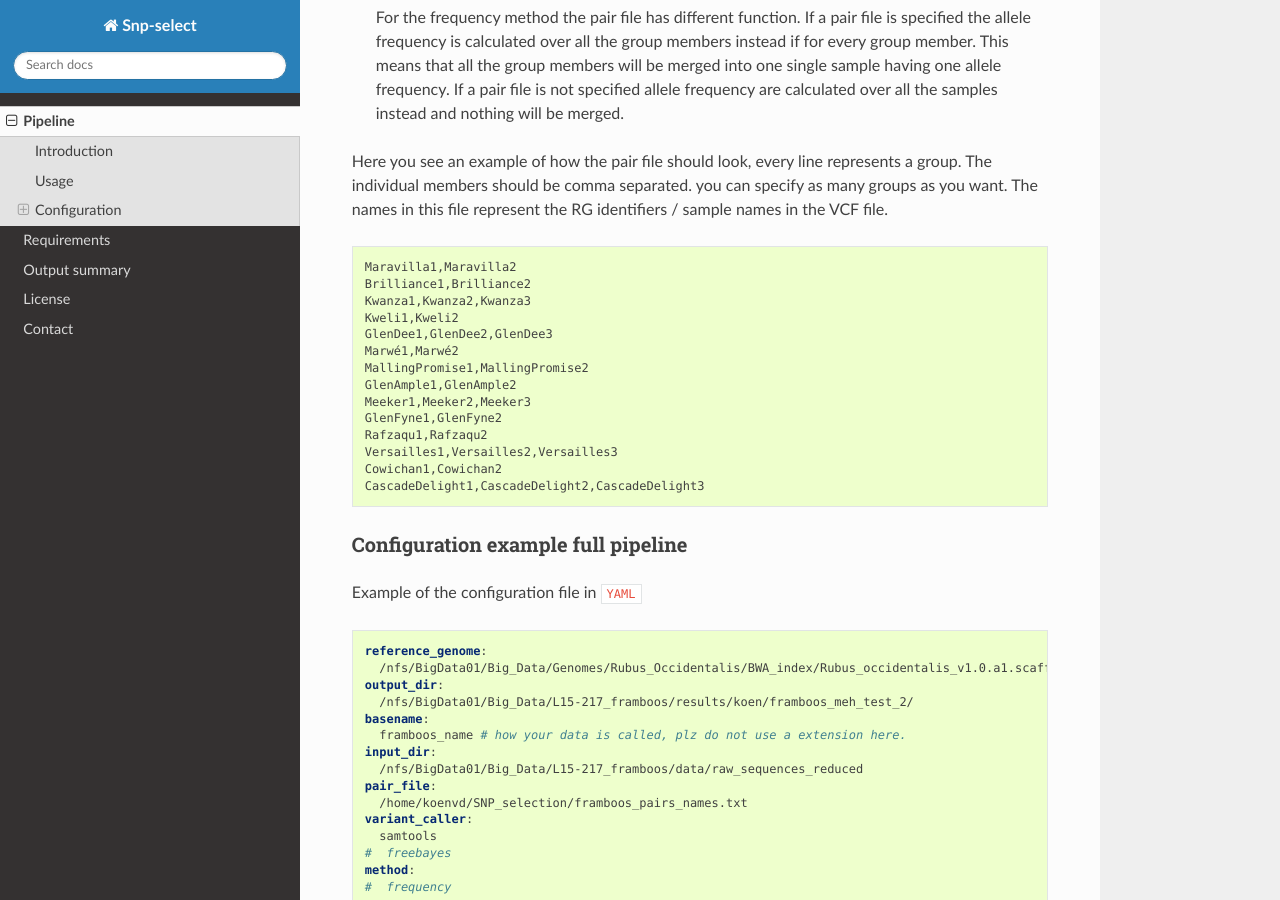
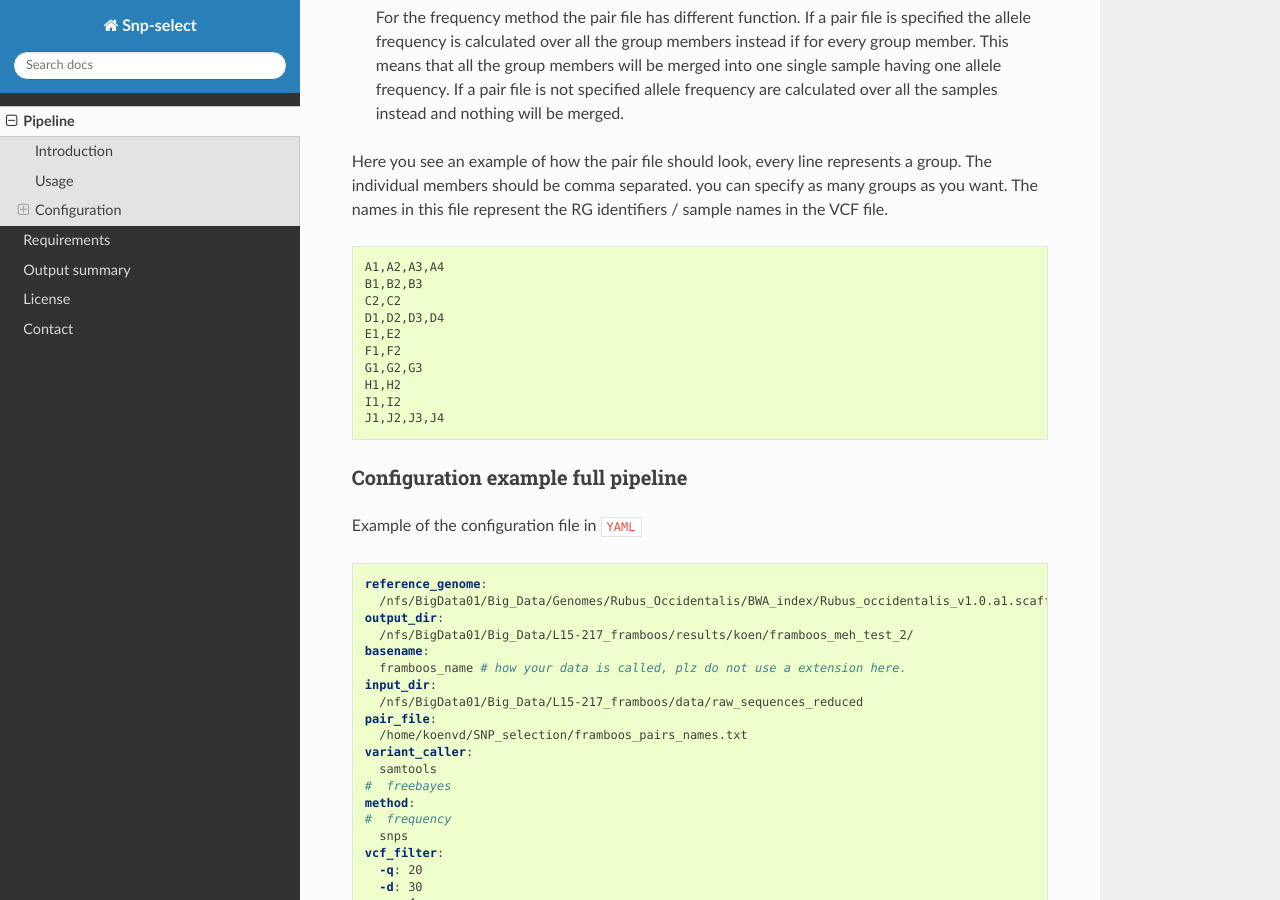
Before and after one commit to vdkoen/SNP-select, a Sphinx documentation site: the page built from docs/source/Pipeline.rst, in a window 1280 px wide and 900 px high, scrolled down 4607 px. Built offline with Sphinx 7.4.7 and the Read the Docs theme 2.0.0, drawn with Linux system fonts in a browser that asks for light colours.

Commit message:
changed variatie names in codes

```diff
--- a/docs/source/contents/pair_example.txt
+++ b/docs/source/contents/pair_example.txt
@@ -1,14 +1,10 @@
-Maravilla1,Maravilla2
-Brilliance1,Brilliance2
-Kwanza1,Kwanza2,Kwanza3
-Kweli1,Kweli2
-GlenDee1,GlenDee2,GlenDee3
-Marwé1,Marwé2
-MallingPromise1,MallingPromise2
-GlenAmple1,GlenAmple2
-Meeker1,Meeker2,Meeker3
-GlenFyne1,GlenFyne2
-Rafzaqu1,Rafzaqu2
-Versailles1,Versailles2,Versailles3
-Cowichan1,Cowichan2
-CascadeDelight1,CascadeDelight2,CascadeDelight3
+A1,A2,A3,A4
+B1,B2,B3
+C2,C2
+D1,D2,D3,D4
+E1,E2
+F1,F2
+G1,G2,G3
+H1,H2
+I1,I2
+J1,J2,J3,J4
```
